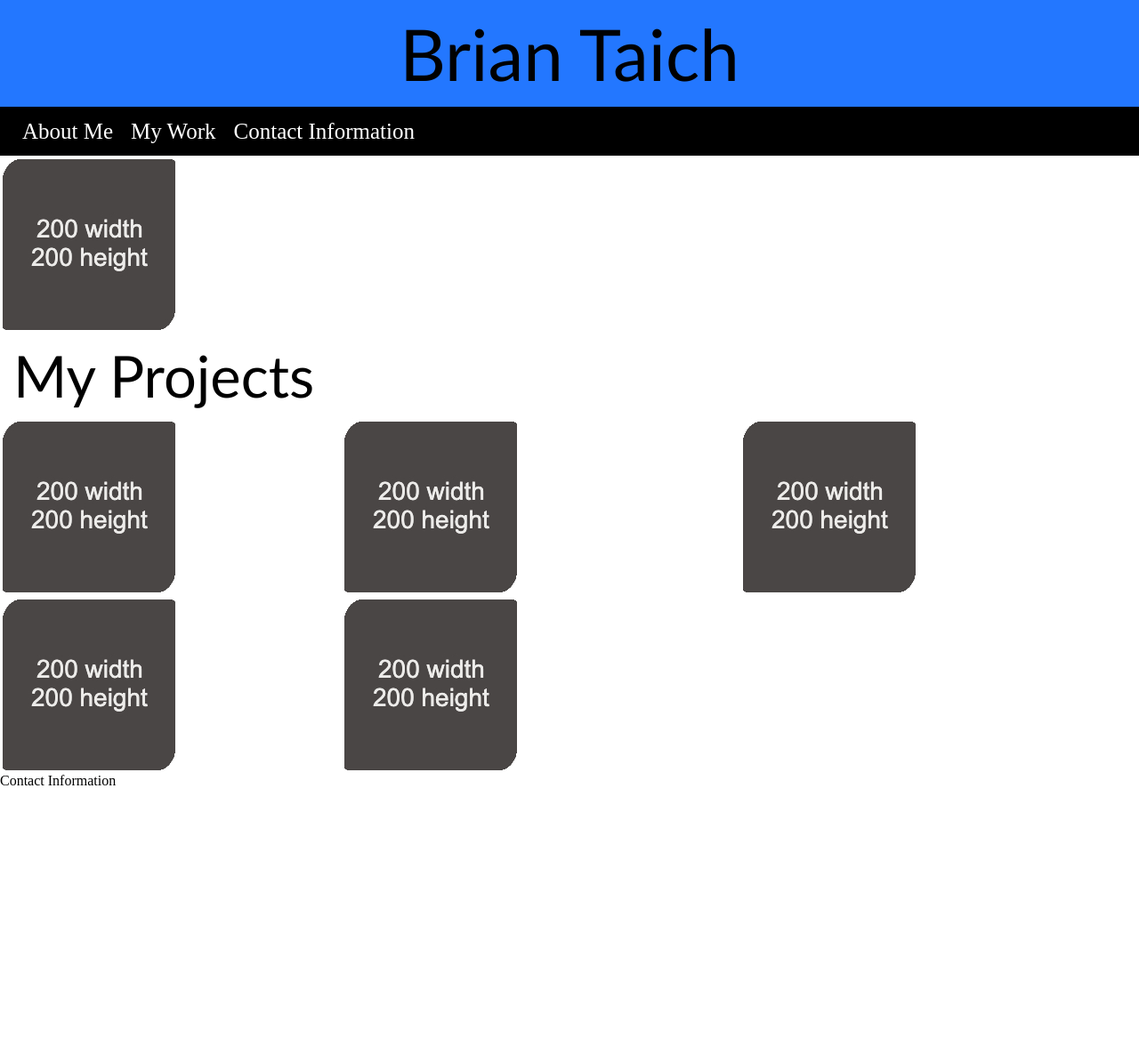
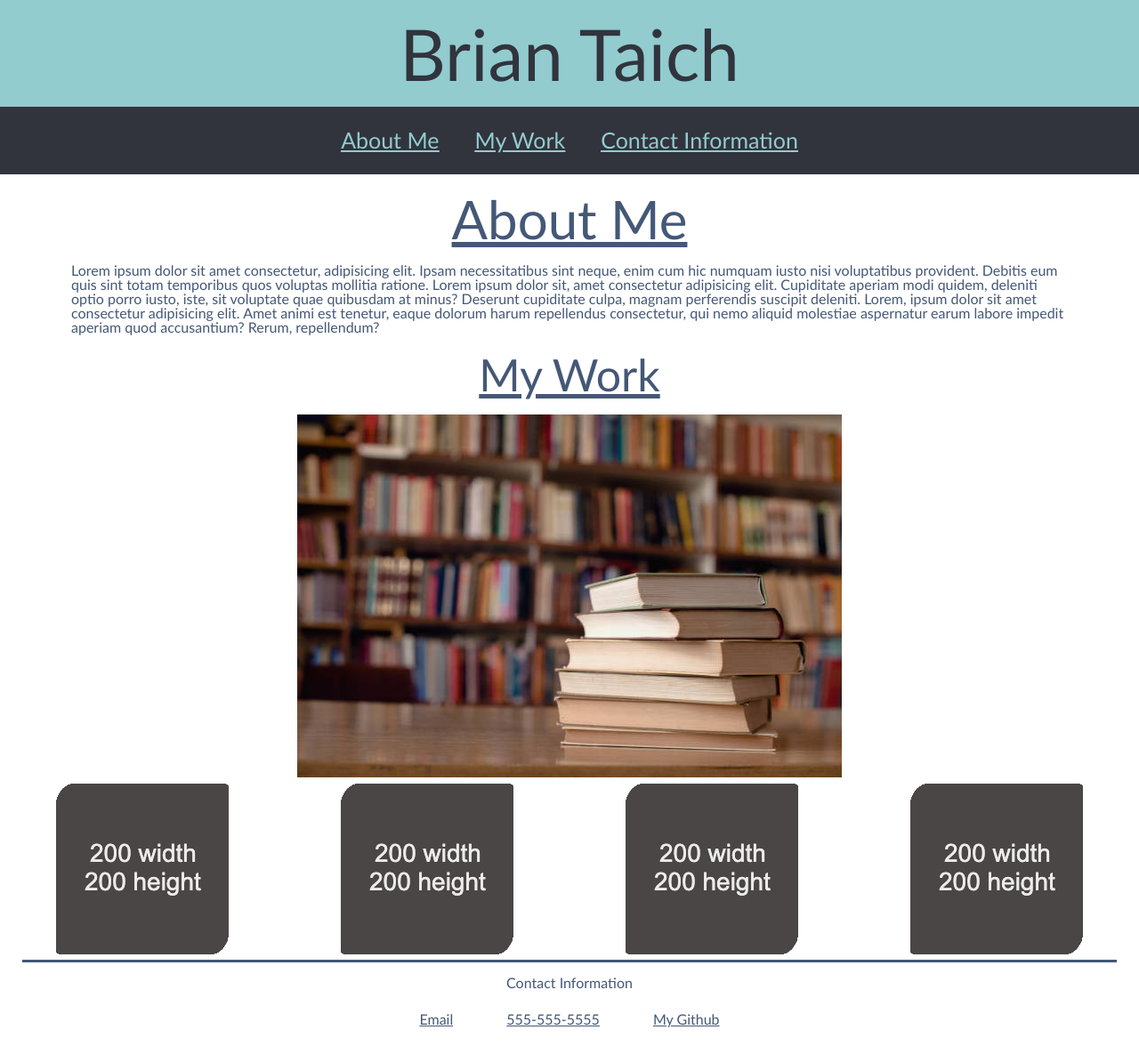
Before and after one commit to bewtaich/Brian-Taich-Portfolio, a plain HTML site: page index.html in a window 1280 px wide. Shown: the whole page at 89% size. Before the commit the page ends 886 px from the top, so only its background shows below. Drawn offline with Linux system fonts and the light colour scheme.

Commit message:
CSS styles for entire doc

```diff
--- a/assets/styles.css
+++ b/assets/styles.css
@@ -1,57 +1,138 @@
-* {
+body {
+    display: flex;
+    flex-direction: column;
+    justify-content: flex-start;
+    color: #445877;
+    text-align: center;
+}
+h1, h2, h3, a , p {
     font-family: 'Trebuchet MS', Verdana, sans-serif;
 
 }
+
 
 h1 {
     display: block;
     font-size: 80px;
     padding: 20px 20px;
-    background-color: rgb(35, 119, 255);
-    color: rgb(0, 0, 0);
-    text-align: center;
-    font-family: 'Trebuchet MS', Verdana, sans-serif;
+    background-color: #92ccce;
+    color: #31343d;
 }
 
 nav {
     display: flex;
     padding: 15px 15px;
-    background-color: rgb(0, 0, 0);
+    background-color: #31343d;
     font-size: 25px;
-    color: rgb(35, 119, 255);
-    flex-direction: space-around;
-    justify-content: flex-start;
+    color: #92ccce;
+    justify-content: center;
+    text-decoration: underline;
+
+    ul {
+        display: flex;
+        justify-content: center;
+
+    }
+
+    li {
+        margin: 10px 20px;
+        text-decoration: none;
+        color:white;
+    }
 
 }
 
-ul {
-    display: flex;
-    justify-content: space-between;
-
+p {
+    display: block;
+    margin: 0 80px;
+    text-align: left;
 }
 
-a {
-    margin: 10px 10px;
-    text-decoration: none;
-    color:white;
+ h2 {
+    display: block;
+    font-size: 60px;
+    margin:20px 20px;
+    text-decoration: underline;
+    text-align: center;
 }
-header img {
-    margin: 0;
-    display: block;
-}
- h2 {
-    font-size: 65px;
-    margin:15px 15px;
- }
-div {
-    display: grid;
-    grid-template-columns: 30% 35% 35%;
-    grid-template-rows:auto;
-}
-section h3, section img {
-    display: inline;
+/*Ignore above*/
+.project1 {
+    justify-content: space-between;
 }
 
-a:visited{
-    color:white;
+.others {
+    display: flex;
+    justify-content: space-around;
 }
+#Work {
+    font-size: 50px;
+}
+
+#brian  {
+    max-height: 400px;
+    display:inline-block;
+    float: left;
+    border: 6px solid #92ccce;
+    margin: 20px 30px;
+}
+
+div{
+    margin: 15px 15px;
+}
+
+
+header ul li a {
+    color:#92ccce;
+}
+
+header ul li a:visited{
+    color:#92ccce;
+}
+
+header ul li a:hover{
+    color: whitesmoke;
+}
+
+footer{
+    border-top: 3px solid #445877;
+    margin: auto 25px;
+}
+
+h3 {
+    padding: 15px 8px;
+}
+
+footer ul{
+    display: flex;
+    justify-content: center;
+    margin-bottom: 20px;
+}
+
+footer ul li {
+    margin: 10px 30px;
+}
+
+footer ul li a:link {
+    color: #445877;
+}
+
+footer ul li a:visited {
+    color: #445877;r
+}
+
+
+
+@media screen and (max-width: 992px) {
+
+    .project1 {
+        display: flex;
+        flex-wrap: wrap;
+        justify-content: center;
+    }
+
+    .others {
+        display: grid;
+        grid-template-columns: 50% 50%;
+        grid-template-rows: 50% 50%;
+    }
+}
--- a/index.html
+++ b/index.html
@@ -4,8 +4,9 @@
         <meta charset="UTF-8">
         <meta name="viewport" content="width=device-width, initial-scale=1.0">
         <link rel="stylesheet" href="./assets/reset.css">
+        <title>Brian Taich Portfolio</title>
         <link rel="stylesheet" href="./assets/styles.css">
-        <title>Brian Taich Portfolio</title>
+
     </head>
 
     <body>
@@ -14,51 +15,50 @@
             <h1>Brian Taich</h1>
             <nav>
                 <ul>
-                    <li><a href="">About Me</a></li>
-                    <li><a href="">My Work</a></li>
-                    <li><a href="">Contact Information</a></li>
+                    <li><a href=#About>About Me</a></li>
+                    <li><a href=#Work>My Work</a></li>
+                    <li><a href=#Contact>Contact Information</a></li>
                 </ul>
             </nav>
-
-            <!--Add photo of me-->
-            <img src="./assets/images/placeholder.jpg" alt="">
 
         </header>
 
         <main>
-            <h2>My Projects</h2>
-            <div>
+            <section id="About">
+                  <h2 id="AboutHead">About Me</h2>
+                  <p id="aboutText">Lorem ipsum dolor sit amet consectetur, adipisicing elit.
+                     Ipsam necessitatibus sint neque, enim cum hic numquam iusto nisi voluptatibus provident.
+                     Debitis eum quis sint totam temporibus quos voluptas mollitia ratione. Lorem ipsum dolor sit,
+                      amet consectetur adipisicing elit. Cupiditate aperiam modi quidem, deleniti optio porro iusto,
+                       iste, sit voluptate quae quibusdam at minus? Deserunt cupiditate culpa, magnam perferendis
+                        suscipit deleniti. Lorem, ipsum dolor sit amet consectetur adipisicing elit. Amet animi
+                        est tenetur, eaque dolorum harum repellendus consectetur, qui nemo aliquid molestiae
+                        aspernatur earum labore impedit aperiam quod accusantium? Rerum, repellendum?</p>
+            </section>
 
-               </h2>
-                <img src="./assets/images/placeholder.jpg" alt="">
+
+            <section class="project1">
+                    <h2 id="Work">My Work</h2>
+                    <a href="https://bewtaich.github.io/prework-study-guide/"><img src="./assets/images/study.jpg" alt=""></a>
+            </section>
+
+            <section class="others">
+                <a href=""><img src="./assets/images/placeholder.jpg" alt=""></a>
+                <a href=""><img src="./assets/images/placeholder.jpg" alt=""></a>
+                <a href=""><img src="./assets/images/placeholder.jpg" alt=""></a>
+                <a href=""><img src="./assets/images/placeholder.jpg" alt=""></a>
+            </section>
+        </main>
 
 
 
-
-                <img src="./assets/images/placeholder.jpg" alt="">
-
-
-
-
-                <img src="./assets/images/placeholder.jpg" alt="">
-
-
-
-
-                <img src="./assets/images/placeholder.jpg" alt="">
-
-
-
-                <img src="./assets/images/placeholder.jpg" alt="">
-
-            </div>
-        </main>
-
         <footer>
-            <h3>Contact Information</h3>
-                <address>
-
-                </address>
+            <h3 id="Contact">Contact Information</h3>
+                <ul>
+                    <li><a href="mailto:bewtaich@gmail.com">Email</a></li>
+                    <li><a href="">555-555-5555</a></li>
+                    <li><a href="https://github.com/bewtaich" target="_blank">My Github</a></li>
+                </ul>
         </footer>
     </body>
 </html>
```
Also changed, not shown: assets/images/bootcampprofile.jpg (added), assets/images/study.jpg (added).
